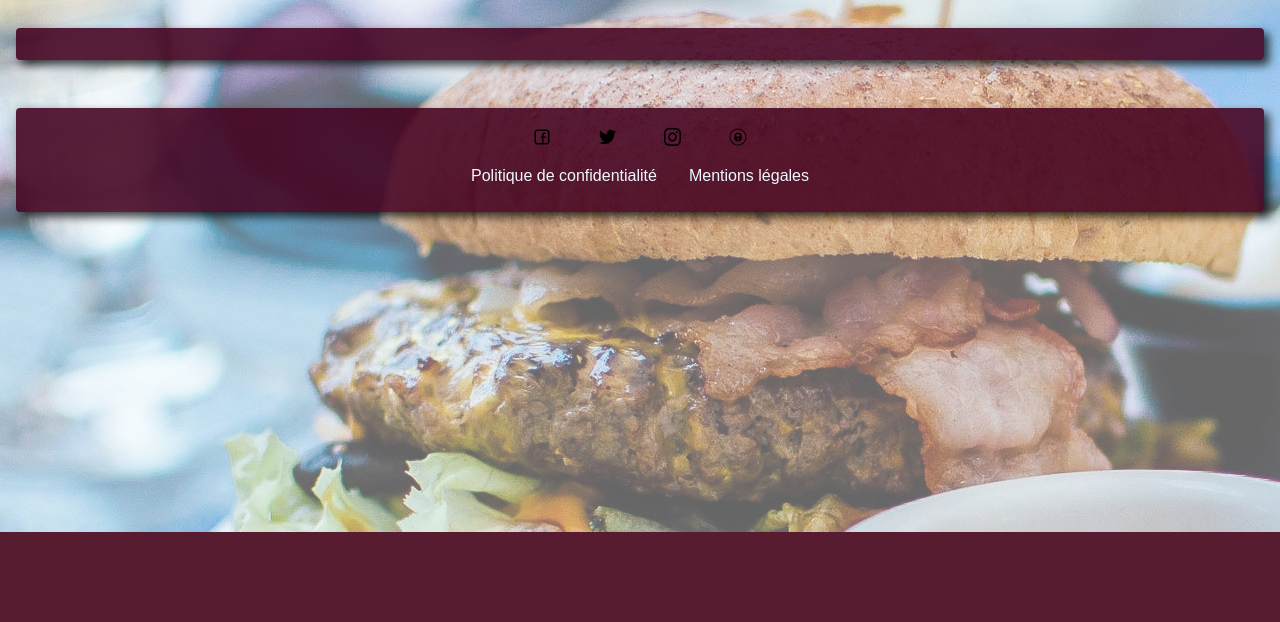
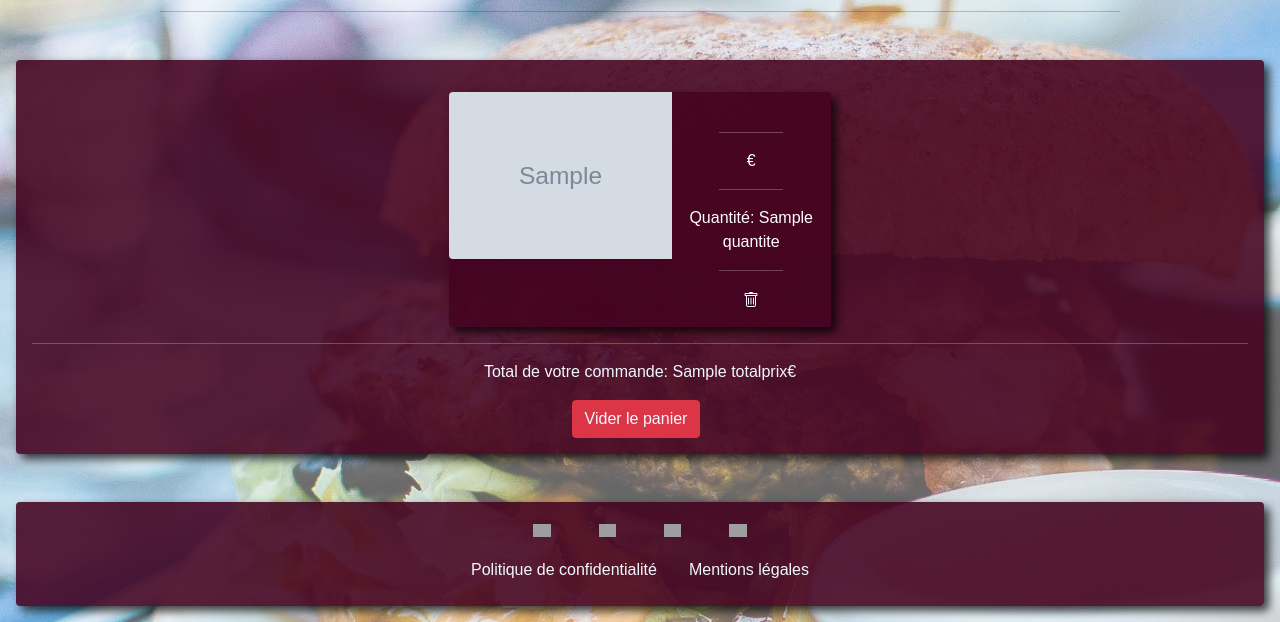
Before and after one commit to Tsuihakuwu/district_symfony, a Symfony app: template templates/panier/index.html.twig in a window 1280 px wide. Shown: the part 268-890 px from the top of the page. Before the commit the page ends 800 px from the top, so only its background shows below. Run offline with Twig, Linux system fonts and the light colour scheme; the template is opened without the code that fills it: most values are stand-ins (such as "Sample title", 1, 10 or a date in 2020); grey boxes marked "Sample" are stand-in pictures; some libraries are stand-ins or nearby versions; grey boxes are pictures that could not be loaded.

Commit message:
1.08 - Gestion Panier et bouton vider

```diff
--- a/public/css/style.css
+++ b/public/css/style.css
@@ -117,6 +117,14 @@
   justify-content: space-around;
 }
 
+.align-items-center-row {
+  display: flex;
+  flex-direction: row;
+  align-items: center;
+  justify-content: space-around;
+  margin-top: -3px;
+}
+
 .table_c {
   --bs-table-bg: transparent;
   --bs-table-accent-bg: transparent;
--- a/src/Controller/ContactController.php
+++ b/src/Controller/ContactController.php
@@ -14,6 +14,8 @@
 
 class ContactController extends AbstractController
 {
+    private $panier;
+
     #[Route('/contact', name: 'app_contact')]
     public function index(Request $request, EntityManagerInterface $entityManager, MailService $ms): Response
     {
@@ -42,7 +44,7 @@
 
         return $this->render('contact/index.html.twig', [
             'controller_name' => 'ContactController',
-            'form' => $form
+            'form' => $form,
         ]);
     }
 }
--- a/templates/base.html.twig
+++ b/templates/base.html.twig
@@ -15,14 +15,15 @@
 		<link href="https://fonts.googleapis.com/css2?family=Open+Sans:ital,wght@0,300;0,400;0,600;1,300;1,400;1,600&display=swap" rel="stylesheet">
 
 		<title>
-			The District - {% block title %}{% endblock %}
+			The District -
+			{% block title %}{% endblock %}
 		</title>
 
 	</head>
 
 	<body>
 
-	<pre>
+		<pre>
     	{{ dump() }}
 	</pre>
 
@@ -54,8 +55,19 @@
 									<li class="nav-item mx-4">
 										<a class="nav-link text-white" href="{{ path('app_plat') }}">Plats</a>
 									</li>
-									<li class="nav-item mx-4 mb-4 mb-md-0">
+									<li class="nav-item mx-4 mb-4 mb-md-0 d-flex">
 										<a class="nav-link text-white" href="{{path('app_panier')}}">Panier</a>
+										{% if panier is defined %}
+											<div class="align-items-center-row">
+												{% if total_qtt is defined and total_qtt > 0 %}
+												<svg xmlns="http://www.w3.org/2000/svg" width="20" height="20" fill="currentColor" class="bi bi-cart-plus" viewbox="0 0 16 16">
+													<path d="M9 5.5a.5.5 0 0 0-1 0V7H6.5a.5.5 0 0 0 0 1H8v1.5a.5.5 0 0 0 1 0V8h1.5a.5.5 0 0 0 0-1H9V5.5z"/>
+													<path d="M.5 1a.5.5 0 0 0 0 1h1.11l.401 1.607 1.498 7.985A.5.5 0 0 0 4 12h1a2 2 0 1 0 0 4 2 2 0 0 0 0-4h7a2 2 0 1 0 0 4 2 2 0 0 0 0-4h1a.5.5 0 0 0 .491-.408l1.5-8A.5.5 0 0 0 14.5 3H2.89l-.405-1.621A.5.5 0 0 0 2 1H.5zm3.915 10L3.102 4h10.796l-1.313 7h-8.17zM6 14a1 1 0 1 1-2 0 1 1 0 0 1 2 0zm7 0a1 1 0 1 1-2 0 1 1 0 0 1 2 0z"/>
+												</svg>
+													<b>({{ total_qtt }})</b>
+												{% endif %}
+											</div>
+										{% endif %}
 									</li>
 									<li class="nav-item mx-4 mb-4 mb-md-0">
 										<a class="nav-link text-white" href="{{path('app_contact')}}">Contact</a>
--- a/templates/catalogue/index.html.twig
+++ b/templates/catalogue/index.html.twig
@@ -54,7 +54,7 @@
 						<img src="{{asset(image_dir ~ plats.image)}}" class="card-img-bottom" alt="{{plats.image}}">
 					</div>
 					<div class="d-flex align-items-center">
-						<a href="?page=commande&id_plat=<?= $plat_sample->id_plat ?>">
+						<a href="{{ '/panier/add/' ~  plats.id }}">
 							<button type="button" class="btn-light btn-sm text-black mb-3 mt-3">
 								<svg xmlns="http://www.w3.org/2000/svg" width="20" height="20" fill="currentColor" class="bi bi-cart-plus" viewbox="0 0 16 16">
 									<path d="M9 5.5a.5.5 0 0 0-1 0V7H6.5a.5.5 0 0 0 0 1H8v1.5a.5.5 0 0 0 1 0V8h1.5a.5.5 0 0 0 0-1H9V5.5z"/>
--- a/templates/panier/index.html.twig
+++ b/templates/panier/index.html.twig
@@ -1,14 +1,54 @@
 {% extends 'base.html.twig' %}
 
-{% block title %}Votre panier{% endblock %}
+{% block title %}Votre panier
+{% endblock %}
 
 {% block body %}
-<main>
-    <h1 class="d-flex justify-content-center mt-2">Votre commande</h1>
-    <hr class="w-75 mx-auto mt-0 mb-3">
-
-    <div class="d-flex justify-content-center form-container mt-5 mb-5 p-3 rounded mnb">
-
-    </div>
-</main>
+	<main>
+		<h1 class="d-flex justify-content-center mt-2">Votre commande</h1>
+		<hr class="w-75 mx-auto mt-0 mb-3">
+		<div class="mt-5 mb-5 p-3 justify-content-around rounded mnb row">
+			{% if panier %}
+				{% for plat in panier %}
+					<div class="col-md-4 mt-3">
+						<div class="card border-0 shd text-white">
+							<div class="row g-0">
+								<div class="col-md-7 imgof">
+									<img src="{{ image_dir ~ plat['Plat'].image }}" class="img-fluid rounded-start" alt="{{ plat['Plat'].image }}">
+								</div>
+								<div class="card-body col-md-5 d-flex flex-column justify-content-center">
+									<h5 class="card-title text-center">{{ plat['Plat'].libelle }}</h5>
+									<hr class="w-50 mx-auto mt-3 mb-3">
+									<p class="card-text text-center">{{ plat['Plat'].prix }}€</p>
+									<hr class="w-50 mx-auto mt-0 mb-3">
+									<p class="card-text text-center">Quantité:
+										{{ plat.quantite }}</p>
+									<hr class="w-50 mx-auto mt-0 mb-3">
+									<p class="card-text text-center">
+										<a href="{{ '/panier/delete/' ~ plat['Plat'].id }}">
+											<svg xmlns="http://www.w3.org/2000/svg" width="16" height="16" fill="currentColor" class="bi bi-trash" viewbox="0 0 16 16">
+												<path d="M5.5 5.5A.5.5 0 0 1 6 6v6a.5.5 0 0 1-1 0V6a.5.5 0 0 1 .5-.5Zm2.5 0a.5.5 0 0 1 .5.5v6a.5.5 0 0 1-1 0V6a.5.5 0 0 1 .5-.5Zm3 .5a.5.5 0 0 0-1 0v6a.5.5 0 0 0 1 0V6Z"/>
+												<path d="M14.5 3a1 1 0 0 1-1 1H13v9a2 2 0 0 1-2 2H5a2 2 0 0 1-2-2V4h-.5a1 1 0 0 1-1-1V2a1 1 0 0 1 1-1H6a1 1 0 0 1 1-1h2a1 1 0 0 1 1 1h3.5a1 1 0 0 1 1 1v1ZM4.118 4 4 4.059V13a1 1 0 0 0 1 1h6a1 1 0 0 0 1-1V4.059L11.882 4H4.118ZM2.5 3h11V2h-11v1Z"/>
+											</svg>
+										</a>
+									</p>
+								</div>
+							</div>
+						</div>
+					</div>
+				{% endfor %}
+			{% else %}
+				<div class="text-center">Le panier est vide !</div>
+			{% endif %}
+			<hr class="w-100 mx-auto mt-3 mb-3 d-flex">
+			<div class="text-center">Total de votre commande:
+				{{ totalprix }}€</div>
+			{% if panier %}
+				<div class="text-center mt-3">
+					{# <a href="{{ path('commande_panier') }}" class="btn btn-primary">Commander</a> #}
+					<a href="{{ path('app_panier_vider') }}" class="btn btn-danger me-2">Vider le panier</a>
+				</div>
+			{% endif %}
+		</div>
+	</main>
 {% endblock %}
--- a/templates/plat/index.html.twig
+++ b/templates/plat/index.html.twig
@@ -25,8 +25,7 @@
                             </p>
                         </div>
                         <div class="d-flex align-items-center">
-                        {# FIXME:Ajouter app commande/ajout plat panier #}
-                            <a href="{{plat.id}}">
+                            <a href="{{ '/panier/add/' ~  plat.id }}">
                                 <button type="button" class="btn-light btn-sm text-black mb-3 mt-3">
                                     <svg xmlns="http://www.w3.org/2000/svg" width="20" height="20" fill="currentColor" class="bi bi-cart-plus" viewBox="0 0 16 16">
                                         <path d="M9 5.5a.5.5 0 0 0-1 0V7H6.5a.5.5 0 0 0 0 1H8v1.5a.5.5 0 0 0 1 0V8h1.5a.5.5 0 0 0 0-1H9V5.5z" />
```
Also changed, not shown: src/Controller/CatalogueController.php (+36 -3 lines), src/Controller/CommandeController.php (added, +18 -0 lines), src/Controller/PanierController.php (+41 -4 lines), src/Service/PanierService.php (+34 -5 lines), templates/categorie/index.html.twig (+5 -6 lines), templates/commande/index.html.twig (added, +7 -0 lines), src/Entity/Plat.php (line endings or trailing spaces).
